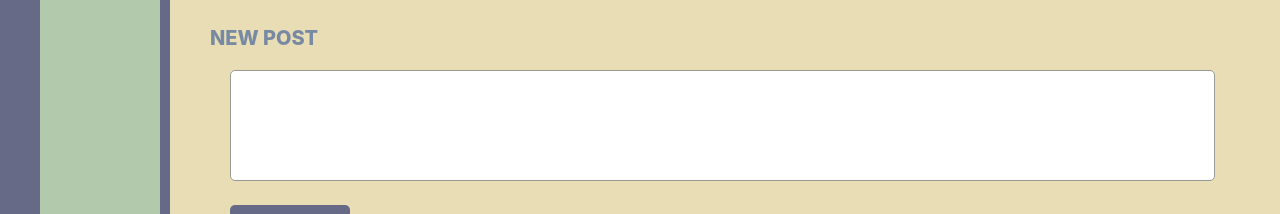
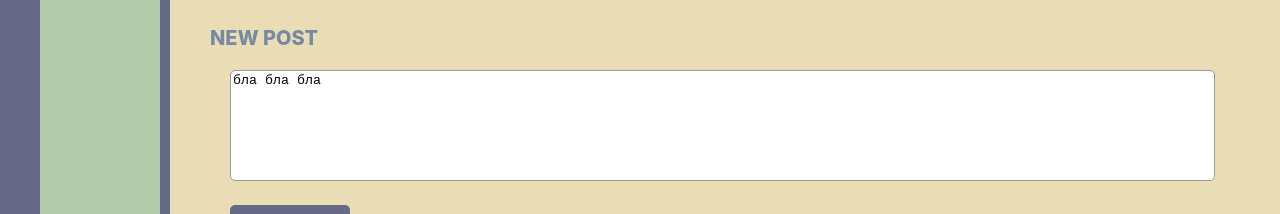
Before and after one commit to KhrNastasia/social_network, a React (Create React App) app: page /profile in a window 1280 px wide. Shown: the part 586-800 px from the top of the page. Built offline with nearby package versions, Linux system fonts and the light colour scheme.

Commit message:
lesson 35

```diff
--- a/src/App.jsx
+++ b/src/App.jsx
@@ -24,7 +24,9 @@ const App = (props) => {
                         <Route path="/news/*" element={<News/>}/>
                         <Route path="/music/*" element={<Music/>}/>
                         <Route path="/dialogs/*" element={<Dialogs dialogs={props.Data.dialogsPage} />}/>
-                        <Route path="/profile/*" element={<Profile posts={props.Data.profilePage} addPost={props.addPost}/>}/>
+                        <Route path="/profile/*" element={<Profile posts={props.Data.profilePage}
+                                                                   updatePost={props.updateNewPostText}
+                                                                   addPost={props.addPost}/>}/>
                     </Routes>
                 </div>
                 <Footer/>
--- a/src/components/Profile/MyPosts/MyPosts.jsx
+++ b/src/components/Profile/MyPosts/MyPosts.jsx
@@ -4,19 +4,22 @@ import Post from './Post/Post';
 
 const MyPosts = (props) => {
     let postEl = props.posts.map(p => <Post key={p.id} message={p.msg} count={p.count}/>);
-
+// console.log(props);
     let newPostElement = React.createRef();
 
     const addPost = () =>{
+        props.addNewPost();
+    }
+
+    const onPostChange = () =>{
         let text = newPostElement.current.value;
-        props.addPost(text);
-        newPostElement.current.value = " ";
+        props.updatePostText(text);
     }
 
     return (
         <div className={classes.posts}>
             <p className={classes.post}>New post</p>
-            <textarea ref={newPostElement} name="new_post" id="new_post" cols="" rows="7"></textarea><br/>
+            <textarea ref={newPostElement} onChange={onPostChange} name="new_post" id="new_post" cols="" rows="7" value={props.newPostText} /><br/>
             <button onClick={ addPost }>Add</button>
             <p className={classes.post}>My posts</p>
             {postEl}
--- a/src/components/Profile/Profile.jsx
+++ b/src/components/Profile/Profile.jsx
@@ -4,11 +4,14 @@ import ProfileInfo from "./ProfileInfo/ProfileInfo";
 
 const Profile = (props) => {
     // console.log()
-
+    // console.log(props);
     return (
     <div>
       <ProfileInfo />
-      <MyPosts posts={props.posts.postsData} addPost={props.addPost}/>
+      <MyPosts posts={props.posts.postsData}
+               newPostText={props.posts.newPostText}
+               updatePostText={props.updatePost}
+               addNewPost={props.addPost}/>
     </div>
   );
 };
--- a/src/components/redux/state.js
+++ b/src/components/redux/state.js
@@ -1,5 +1,4 @@
-import {rerenderEntireTree} from "../../render";
-
+let rerenderEntireTree = () =>{};
 
 let state = {
     profilePage:{
@@ -7,7 +6,8 @@ let state = {
             {id: "1", msg: "Hi, how are you?", count: '15'},
             {id: "2", msg: "It's my first post", count: '6'},
             {id: "3", msg: "Cool!!", count: '1000'}
-        ]
+        ],
+        newPostText: "бла бла бла"
     },
     dialogsPage:{
         dialogsData: [
@@ -27,14 +27,27 @@ let state = {
     }
 }
 
-export let addPost = (PostMessage) => {
-    const NewPost ={
+window.state = state;
+
+export let addPost = () => {
+    const newPost ={
         id: 5,
-        msg: PostMessage,
+        msg: state.profilePage.newPostText,
         count: 0
     };
-    state.profilePage.postsData.push(NewPost);
-    rerenderEntireTree(state);
+    state.profilePage.postsData.push(newPost);
+    state.profilePage.newPostText = '';
+    rerenderEntireTree();
+}
+
+export const updateNewPostText = (newText) => {
+    state.profilePage.newPostText = newText;
+    rerenderEntireTree();
+}
+
+export const subscribe = (observer) => {
+    rerenderEntireTree = observer; // наблюдатель
+
 }
 
 export default state;
--- a/src/index.js
+++ b/src/index.js
@@ -1,7 +1,27 @@
-import {rerenderEntireTree} from "./render";
-import state from "./components/redux/state";
+import state, {addPost, subscribe, updateNewPostText} from "./components/redux/state";
+import React from 'react';
+import ReactDOM from 'react-dom/client';
+import './index.css';
+import App from './App';
+import reportWebVitals from './reportWebVitals';
 
-rerenderEntireTree(state);
+const root = ReactDOM.createRoot(document.getElementById('root'));
+
+export let rerenderEntireTree = () =>{
+    root.render(
+        <React.StrictMode>
+            <App Data={state} addPost={addPost} updateNewPostText={updateNewPostText}/>
+        </React.StrictMode>
+    );
+}
+
+reportWebVitals();
+
+rerenderEntireTree();
+
+subscribe(rerenderEntireTree);
+
+
 
 // If you want to start measuring performance in your app, pass a function
 // to log results (for example: reportWebVitals(console.log))
--- a/src/render.js
+++ /dev/null
@@ -1,18 +0,0 @@
-import React from 'react';
-import ReactDOM from 'react-dom/client';
-import './index.css';
-import App from './App';
-import reportWebVitals from './reportWebVitals';
-import {addPost} from "./components/redux/state";
-
-const root = ReactDOM.createRoot(document.getElementById('root'));
-
-export let rerenderEntireTree = (state) =>{
-    root.render(
-        <React.StrictMode>
-            <App Data={state} addPost={addPost}/>
-        </React.StrictMode>
-    );
-}
-
-reportWebVitals();
```
